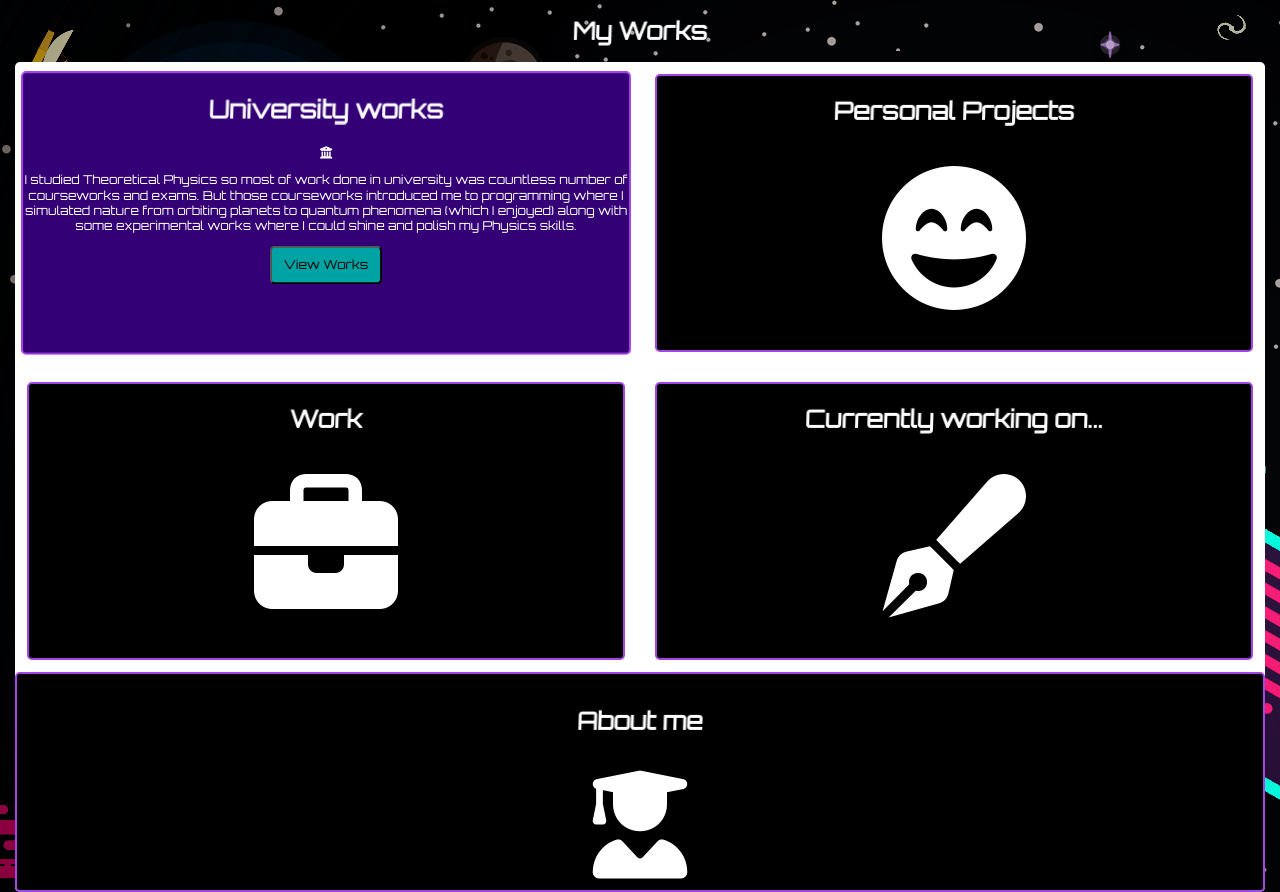
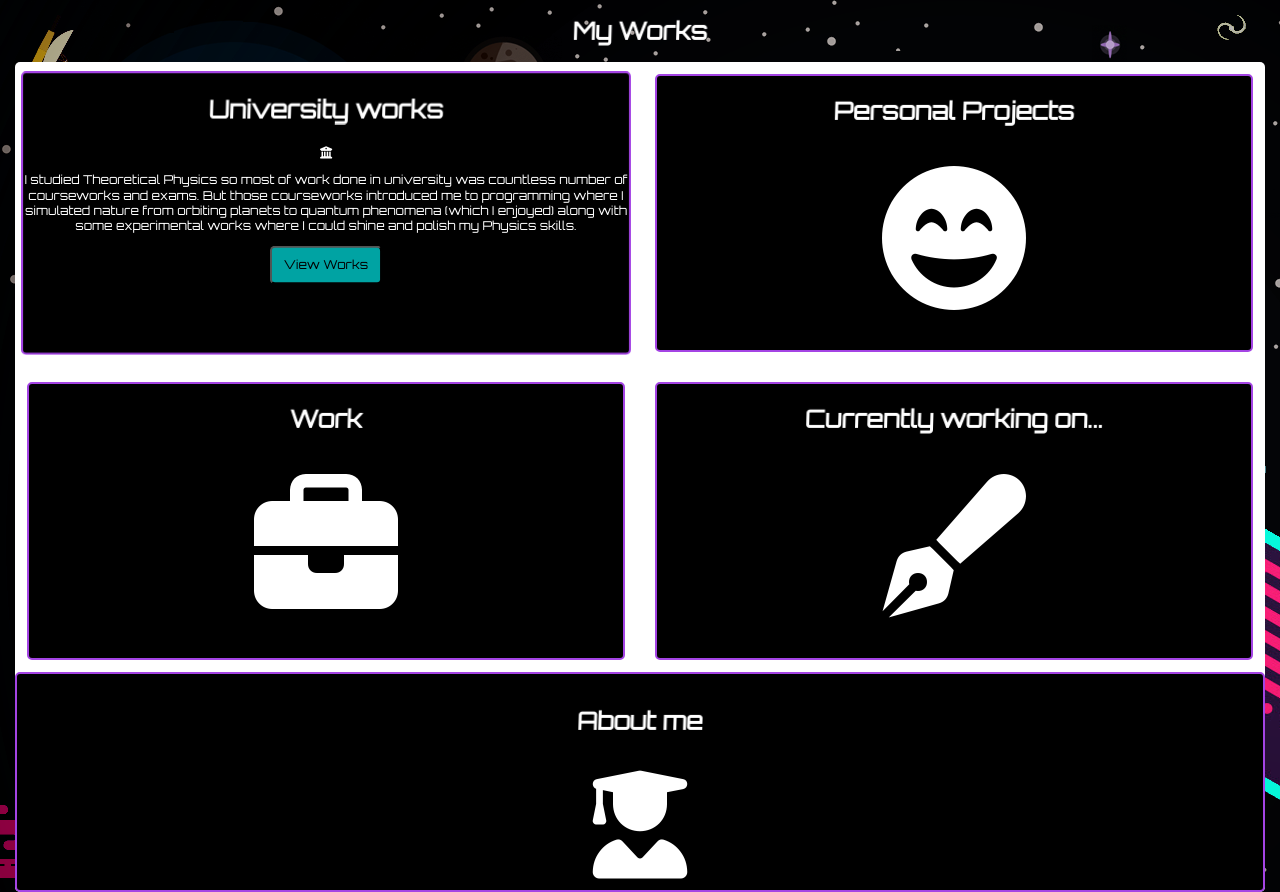
Before and after one commit to L-Limbu/react-labafolio, a React (Create React App) app: page /display in a window 1280 px wide. In both pictures the pointer is over the element "University works". Built offline with nearby package versions, Linux system fonts and the light colour scheme; a web font is replaced by a local one.

Commit message:
changed background colour of boxes

```diff
--- a/src/pages/pages.css
+++ b/src/pages/pages.css
@@ -56,7 +56,7 @@ h2 {
 }
 
 .boxes:hover {
-    background-color: #330075;
+    background-color: black;
     transition: all 0.8s;
     font-size: 1rem;
     text-align: center;
```
